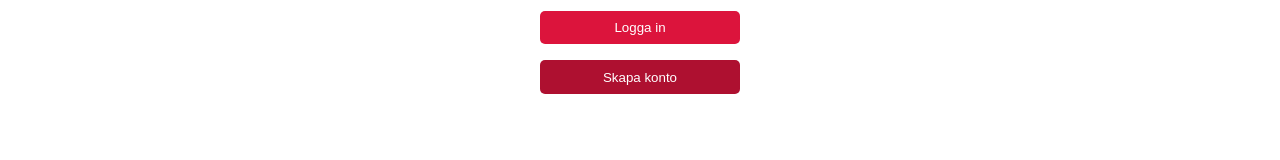
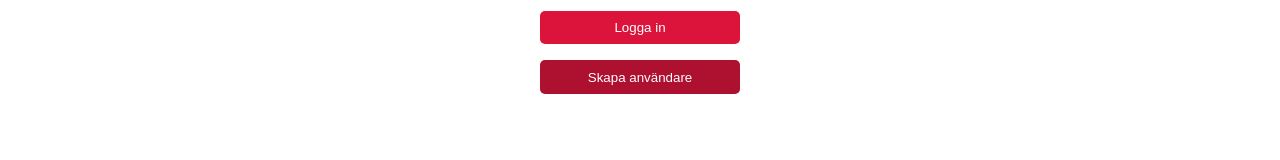
Before and after one commit to anglajuliusson/dt210g-projekt-frontend, a React (Vite) app in the folder Projekt/: page /login in a window 1280 px wide. Shown: the part 302-462 px from the top of the page. Built offline with nearby package versions, Linux system fonts and the light colour scheme.

Commit message:
Ändra register-knapp

```diff
--- a/Projekt/src/pages/LoginPage.tsx
+++ b/Projekt/src/pages/LoginPage.tsx
@@ -101,7 +101,7 @@
                     <button type="submit" style={{...buttonStyle, backgroundColor: "crimson", marginBottom: "1rem"}}>Logga in</button>
                 </form>
                 <button style={{...buttonStyle, backgroundColor: "rgb(174, 16, 48)"}}>
-                        <Link to="/register" style={{color: "white", textDecoration: "none"}}>Skapa konto</Link>
+                        <Link to="/register" style={{color: "white", textDecoration: "none"}}>Skapa användare</Link>
                 </button>
             </div>
         </main>
```
